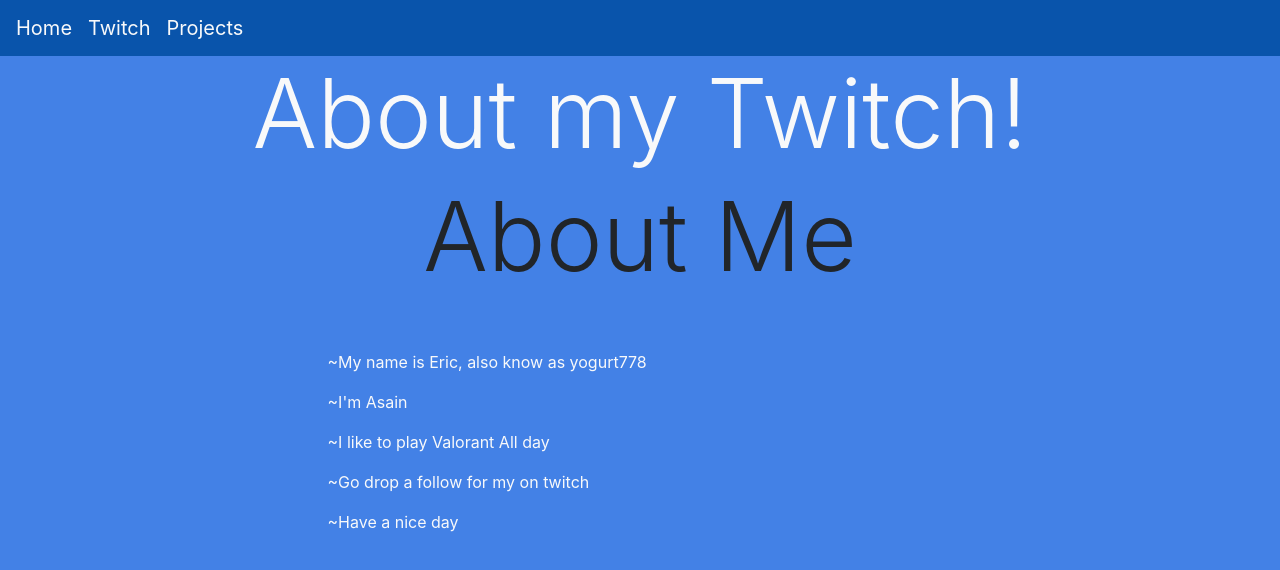
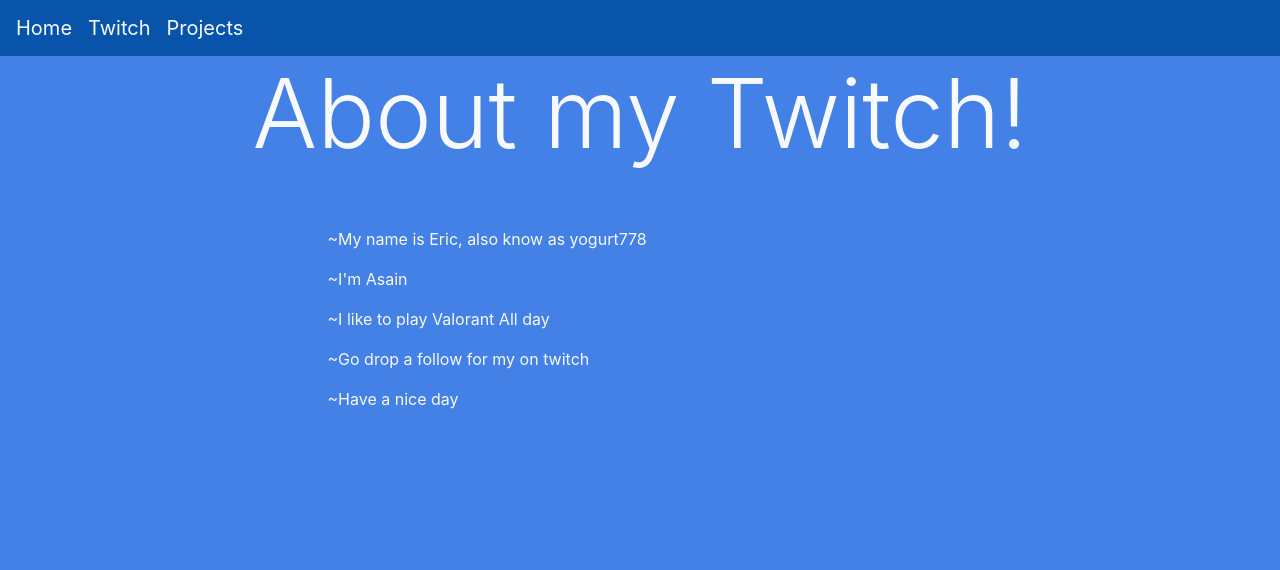
Before and after one commit to yogurt778/yogurt778.github.io, a plain HTML site: page twitch about.html in a window 1280 px wide. Drawn offline with nearby package versions, Linux system fonts and the light colour scheme.

Commit message:
Update twitch about.html

```diff
--- a/twitch about.html
+++ b/twitch about.html
@@ -15,8 +15,6 @@
         </nav>
         <!-- WELCOME MESSAGE -->
         <h1 class="display-1 text-center text-light">About my Twitch!</h1>
-        <!---ABOUT ME HEADING-->
-        <h1 class="display-1 text-center text light">About Me</h1>
 
         <br>
         <a href="https://twitch.tv/yogurt778" target="_blank" rel="noopener noreferrer">
```
